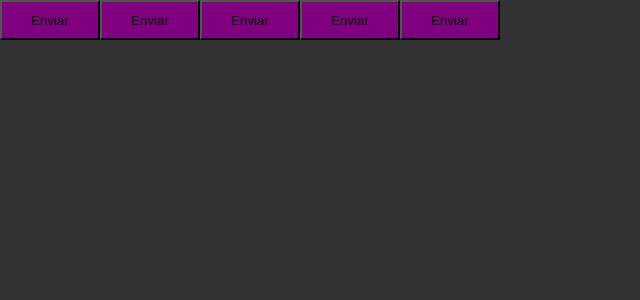
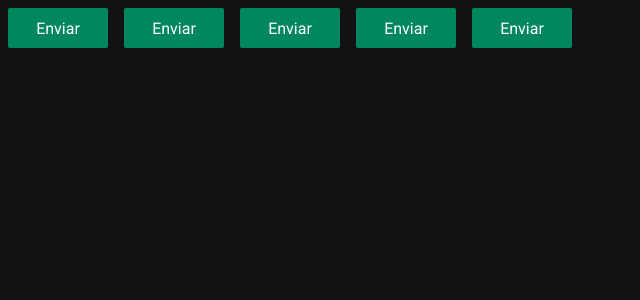
Before and after one commit to pedroGermano/02-ignite-timer, a React (Vite) app: page / in a window 1280 px wide. Shown: the top 300 px of the page, without its empty margins (0-640 px from the left). Built offline with nearby package versions, Linux system fonts and the light colour scheme.

Commit message:
edit global styles

```diff
--- a/index.html
+++ b/index.html
@@ -4,6 +4,12 @@
     <meta charset="UTF-8" />
     <meta name="viewport" content="width=device-width, initial-scale=1.0" />
     <title>Ignite Timer</title>
+    <link rel="preconnect" href="https://fonts.googleapis.com" />
+    <link rel="preconnect" href="https://fonts.gstatic.com" crossorigin />
+    <link
+      href="https://fonts.googleapis.com/css2?family=Roboto+Mono:wght@700&family=Roboto:wght@400;700&display=swap"
+      rel="stylesheet"
+    />
   </head>
   <body>
     <div id="root"></div>
--- a/src/components/Button.styles.ts
+++ b/src/components/Button.styles.ts
@@ -16,12 +16,10 @@ const buttonVariants = {
 export const ButtonContainer = styled.button<ButtonContainerProps>`
   width: 100px;
   height: 40px;
+  border: 0;
+  margin: 8px;
+  border-radius: 2px;
 
-  background: ${(props) => props.theme.primary};
-
-  /* ${(props) => {
-    return css`
-      background: ${buttonVariants[props.variant]};
-    `;
-  }} */
+  background: ${(props) => props.theme['green-500']};
+  color: ${(props) => props.theme.white};
 `;
--- a/src/styles/global.ts
+++ b/src/styles/global.ts
@@ -7,10 +7,19 @@ export const GlobalStyle = createGlobalStyle`
     box-sizing: border-box;
   }
 
-  body{
-    background: #333;
-    color: #fff;
+  :focus{
+    outline: 0;
+    box-shadow: 0 0 0 2px ${(props) => props.theme['green-500']};
   }
 
+  body{
+    background: ${(props) => props.theme['gray-900']};
+    color: ${(props) => props.theme['gray-300']};
+  }
 
+  body, input, textarea, button{
+    font-family: 'Roboto', sans-serif;
+    font-weight: 400;
+    font-size: 1rem;
+  }
 `;
--- a/src/styles/themes/default.ts
+++ b/src/styles/themes/default.ts
@@ -1,4 +1,21 @@
 export const defaultTheme = {
-  primary: 'purple',
-  secondary: 'orange',
+  white: '#FFF',
+
+  'gray-100': '#E1E1E6',
+  'gray-300': '#C4C4CC',
+  'gray-400': '#8D8D99',
+  'gray-500': '#7C7C8A',
+  'gray-600': '#323238',
+  'gray-700': '#29292E',
+  'gray-800': '#202024',
+  'gray-900': '#121214',
+
+  'green-300': '#00B37E',
+  'green-500': '#00875F',
+  'green-700': '#015F43',
+
+  'red-500': '#AB222E',
+  'red-700': '#7A1921',
+
+  'yellow-500': '#FBA94C',
 };
```
